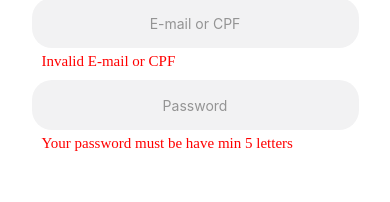
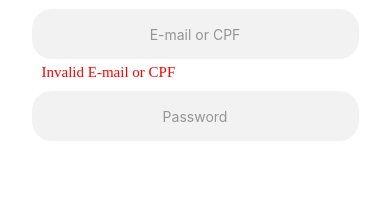
Before and after one commit to Julio1901/data-hub-mobile-react-native, a React Native app: screen /Login in a window 390 px wide. Shown: the part 300-502 px from the top of the page. Built offline with nearby package versions, Linux system fonts and the light colour scheme.

Commit message:
Changed input component to accept ternary expression to control feedback message

```diff
--- a/src/components/InputWithFeedbackValidation/index.tsx
+++ b/src/components/InputWithFeedbackValidation/index.tsx
@@ -5,14 +5,18 @@ import {View} from 'react-native';
 interface Props{
     placeholder: string
     feedbackMessage: string
+    showFeedbackMessage: boolean
 }
 
-const InputWithFeedbackValidation: React.FC<Props> = ({placeholder, feedbackMessage}) => {
+const InputWithFeedbackValidation: React.FC<Props> = ({placeholder, feedbackMessage, showFeedbackMessage}) => {
   return (
     <View>
       <InputContainer>
         <SignInInput placeholder={placeholder} placeholderTextColor="#949494"/>
-        <ValidationInputMessage>{feedbackMessage}</ValidationInputMessage>
+        { showFeedbackMessage? (
+           <ValidationInputMessage>{feedbackMessage}</ValidationInputMessage>
+        ): null
+      }
       </InputContainer>
     </View>
   );
--- a/src/screens/Login/index.tsx
+++ b/src/screens/Login/index.tsx
@@ -18,8 +18,8 @@ const Login = () => {
                 />
             </LogoContainer>
             <BodyContainer>
-                <InputWithFeedbackValidation placeholder="E-mail or CPF" feedbackMessage="Invalid E-mail or CPF"/>
-                <InputWithFeedbackValidation placeholder="Password" feedbackMessage="Your password must be have min 5 letters"/>
+                <InputWithFeedbackValidation placeholder="E-mail or CPF" feedbackMessage="Invalid E-mail or CPF" showFeedbackMessage={true}/>
+                <InputWithFeedbackValidation placeholder="Password" feedbackMessage="Your password must be have min 5 letters" showFeedbackMessage={false}/>
                 <ButtonContainer>
                     <DefaultButton title="Log In" width={255}/>
                     <SignUpContainer>
```
